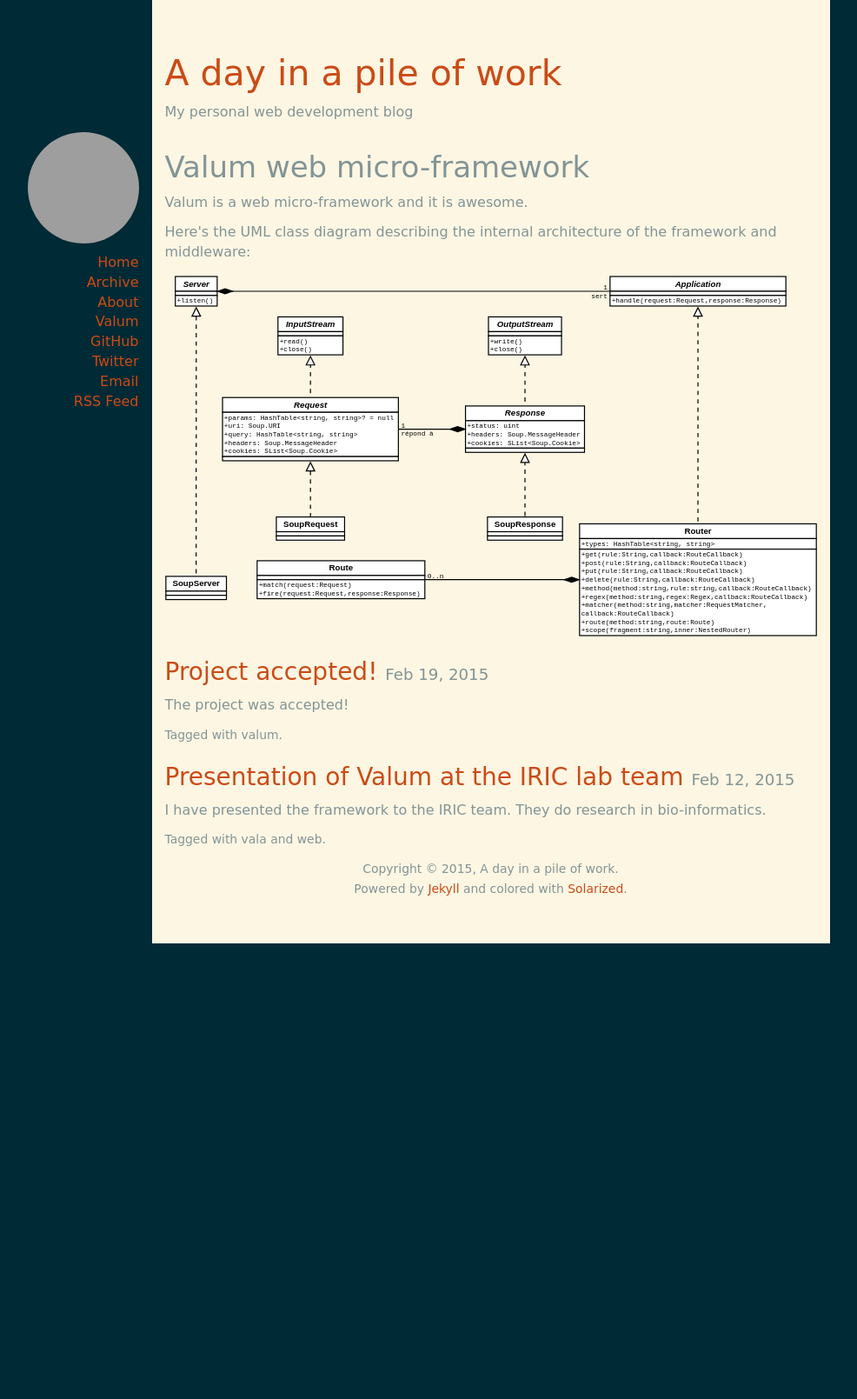
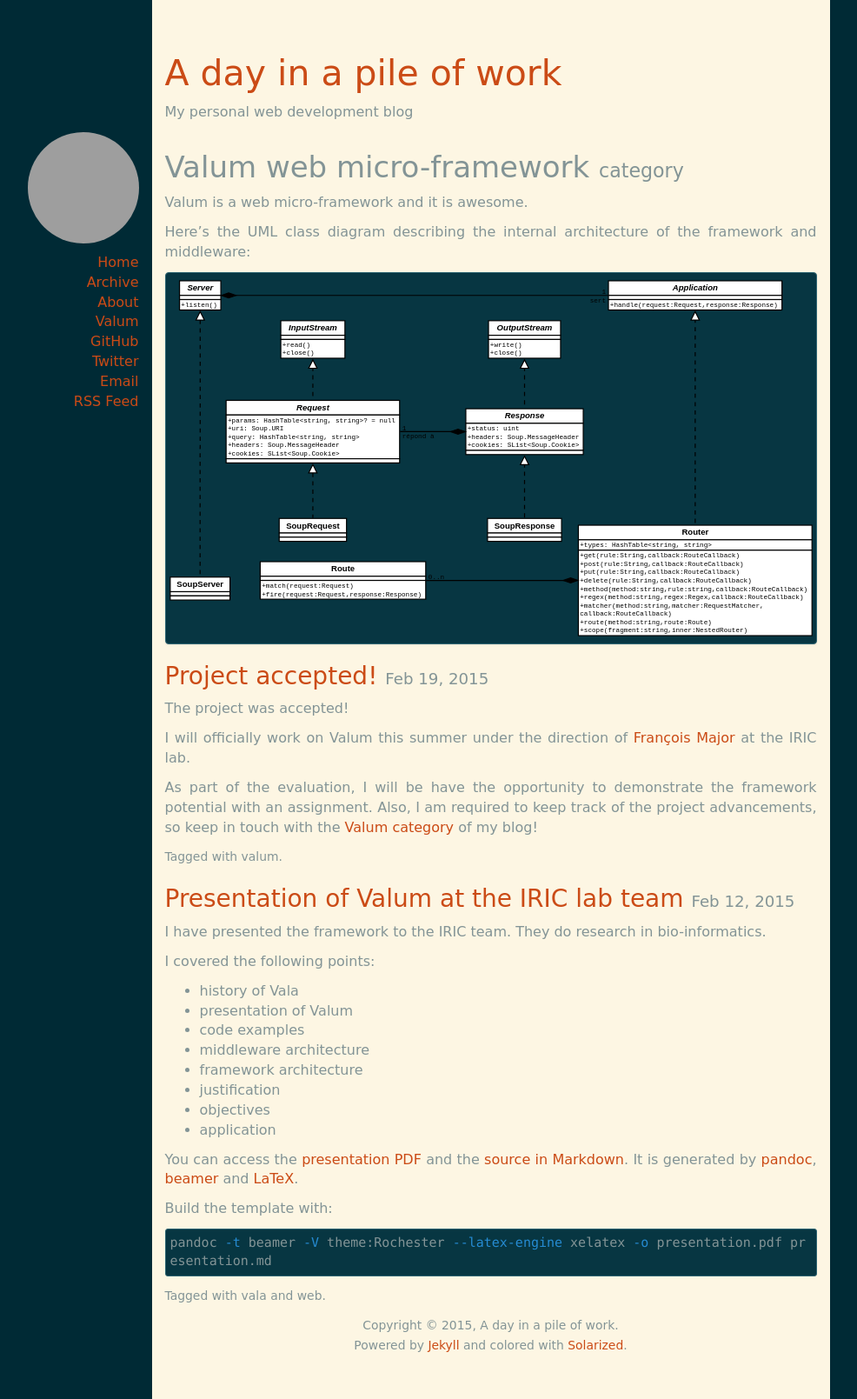
Before and after one commit to arteymix/arteymix.github.io, a Jekyll site: the page built from valum/index.md, in a window 1280 px wide. Shown: the whole page at 87% size, without its empty margins (173-1159 px from the left). Built offline with Jekyll 4.4.1, drawn with Linux system fonts in a browser that asks for light colours; some web fonts are replaced; comment, search, counter and statistics services are not loaded; before the commit the page ends 1085 px from its top, so only the background shows below that; grey boxes are pictures that could not be loaded.

Commit message:
Layout improvments
The index.html display full post content, excerpts are for the archives that
display literally all posts in the site.

Layout to present any category rather than a project. It's okay to present all
posts as they should not be too numerous.

Links to categories are automatically generated in the sidebar menu. Only
categories having posts are shown.

Paragraphs in categories, posts and pages are justified for a better reading
experience.

```diff
--- /dev/null
+++ b/_layouts/category.html
@@ -0,0 +1,29 @@
+---
+layout: default
+---
+
+<div class="category">
+  <h2>{{ page.title }} <small>category</small></h2>
+  <div class="category-content">{{ content }}</div>
+  <div class="category-posts">
+    {% for category in page.categories %}
+      {% for post in site.categories[category] %}
+        <article class="post">
+          <h3>
+            {% if post.external-url %}
+              <a href="{{ post.external-url }}">{{ post.title }}</a>
+              <a class="anchor" href="{{ post.url }}">
+                <i class="glyphicon glyphicon-leaf"></i>
+              </a>
+            {% else %}
+              <a href="{{ post.url }}">{{ post.title }}</a>
+            {% endif %}
+            <small>{{ post.date | date: "%b %d, %Y"}}</small>
+          </h3>
+          <p>{{ post.content }}</p>
+          <p><small>Tagged with {{ post.tags | array_to_sentence_string }}.</small></p>
+        </article>
+      {% endfor %}
+    {% endfor %}
+  </div>
+</div>
--- a/_layouts/default.html
+++ b/_layouts/default.html
@@ -46,7 +46,9 @@
             <li><a href="/">Home</a></li>
             <li><a href="/archives">Archive</a></li>
             <li><a href="/about">About</a></li>
-            <li><a href="/valum">Valum</a></li>
+            {% for category in site.categories | keys %}
+              <li><a href="/{{ category[0] }}">{{ category[0] | capitalize }}</a></li>
+            {% endfor %}
             <li><a href="https://github.com/arteymix">GitHub</a></li>
             <li><a href="https://twitter.com/@arteymix">Twitter</a></li>
             <li><a href="mailto:guillaumepoiriermorency@gmail.com">Email</a></li>
@@ -55,7 +57,7 @@
         </nav>
       </div>
       <div id="content" class="col-md-8" role="main">
-        <div>{{ content }}</div>
+        {{ content }}
         <footer class="text-center">
           <p class="copyright">
           <small>
@@ -89,4 +91,4 @@
    })();
   </script>
   </body>
-  </html>
+</html>
--- a/_layouts/project.html
+++ /dev/null
@@ -1,27 +0,0 @@
----
-layout: page
----
-
-<article class="project">
-  <div class="project-content">{{ content }}</div>
-</article>
-
-<div class="project-posts">
-  {% for post in site.categories.valum %}
-    <article class="post">
-    <h3>
-      {% if post.external-url %}
-        <a href="{{ post.external-url }}">{{ post.title }}</a>
-      <a class="anchor" href="{{ post.url }}">
-        <i class="glyphicon glyphicon-leaf"></i>
-      </a>
-    {% else %}
-        <a href="{{ post.url }}">{{ post.title }}</a>
-    {% endif %}
-      <small>{{ post.date | date: "%b %d, %Y"}}</small>
-    </h3>
-    <p>{{ post.excerpt }}</p>
-    <p><small>Tagged with {{ post.tags | array_to_sentence_string }}.</small></p>
-  </article>
-{% endfor %}
-</div>
--- a/index.html
+++ b/index.html
@@ -17,7 +17,7 @@
       <small>{{ post.date | date: "%b %d, %Y"}}</small>
     </h2>
 
-    <div>{{ post.excerpt }}</div>
+    <div>{{ post.content }}</div>
 
     <p><small>Tagged with {{ post.tags | array_to_sentence_string }}.</small></p>
 
--- a/valum/index.html
+++ /dev/null
@@ -1,13 +0,0 @@
----
-layout: project
-title: Valum web micro-framework
----
-
-<p>Valum is a web micro-framework and it is awesome.</p>
-
-<p>
-Here's the UML class diagram describing the internal architecture of the
-framework and middleware:
-</p>
-
-<p><a href="/valum/valum-class-diagram.svg"><img class="img-responsive" src="/valum/valum-class-diagram.svg"></a></p>
--- /dev/null
+++ b/valum/index.md
@@ -0,0 +1,14 @@
+---
+layout: category
+title: Valum web micro-framework
+categories: valum
+---
+
+Valum is a web micro-framework and it is awesome.
+
+Here's the UML class diagram describing the internal architecture of the
+framework and middleware:
+
+<figure class="thumbnail">
+<a href="/valum/valum-class-diagram.svg"><img class="img-responsive" src="/valum/valum-class-diagram.svg"></a>
+</figure>
```
Also changed, not shown: assets/css/style.css (+12 -0 lines), http-over-sms/index.md (+1 -1 lines), assets/css/style.min.css.
